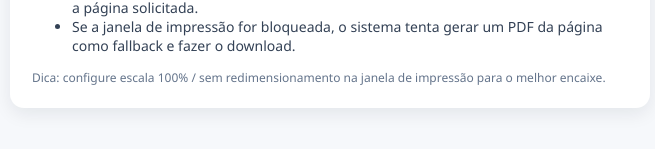
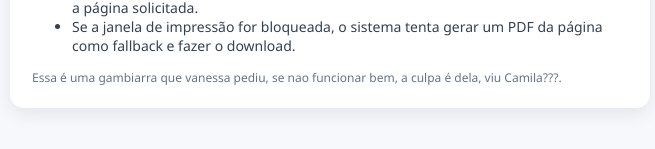
Before and after one commit to Welison-ACS/CARTAO-DE-CONTROLE, a plain HTML site: page index.html in a window 1280 px wide. Shown: the part 517-666 px from the top of the page, without its empty margins (310-965 px from the left). Drawn offline with Linux system fonts and the light colour scheme.

Commit message:
Update index.html

```diff
--- a/index.html
+++ b/index.html
@@ -132,7 +132,7 @@
         <li>Os botões <em>Imprimir Frente</em> / <em>Imprimir Verso</em> abrem a janela de impressão com apenas a página solicitada.</li>
         <li>Se a janela de impressão for bloqueada, o sistema tenta gerar um PDF da página como fallback e fazer o download.</li>
       </ul>
-      <div class="note">Dica: configure escala 100% / sem redimensionamento na janela de impressão para o melhor encaixe.</div>
+      <div class="note">Essa é uma gambiarra que vanessa pediu, se nao funcionar bem, a culpa é dela, viu Camila???.</div>
     </div>
   </main>
 
```
